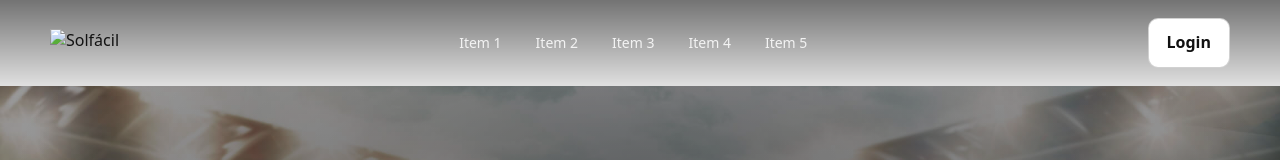
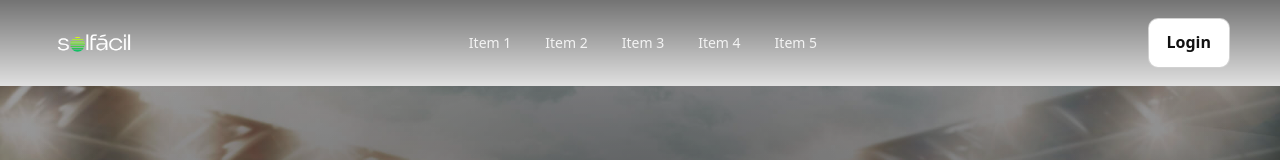
Before and after one commit to genilsonPontoDev/golacosolfacil, a plain HTML site: page index.html in a window 1280 px wide. Shown: the top 160 px of the page. Drawn offline with Linux system fonts and the light colour scheme.

Commit message:
add images

```diff
--- a/index.html
+++ b/index.html
@@ -17,7 +17,7 @@
       </button>
 
       <a class="lp-brand" href="#top" aria-label="Solfácil">
-        <img class="lp-brand__logo" src="assets/img/solfacil-logo.svg" alt="Solfácil" />
+        <img class="lp-brand__logo" src="assets/img/solfacil-logo.png" alt="Solfácil" />
       </a>
 
       <nav class="lp-nav" aria-label="Navegação">
```
